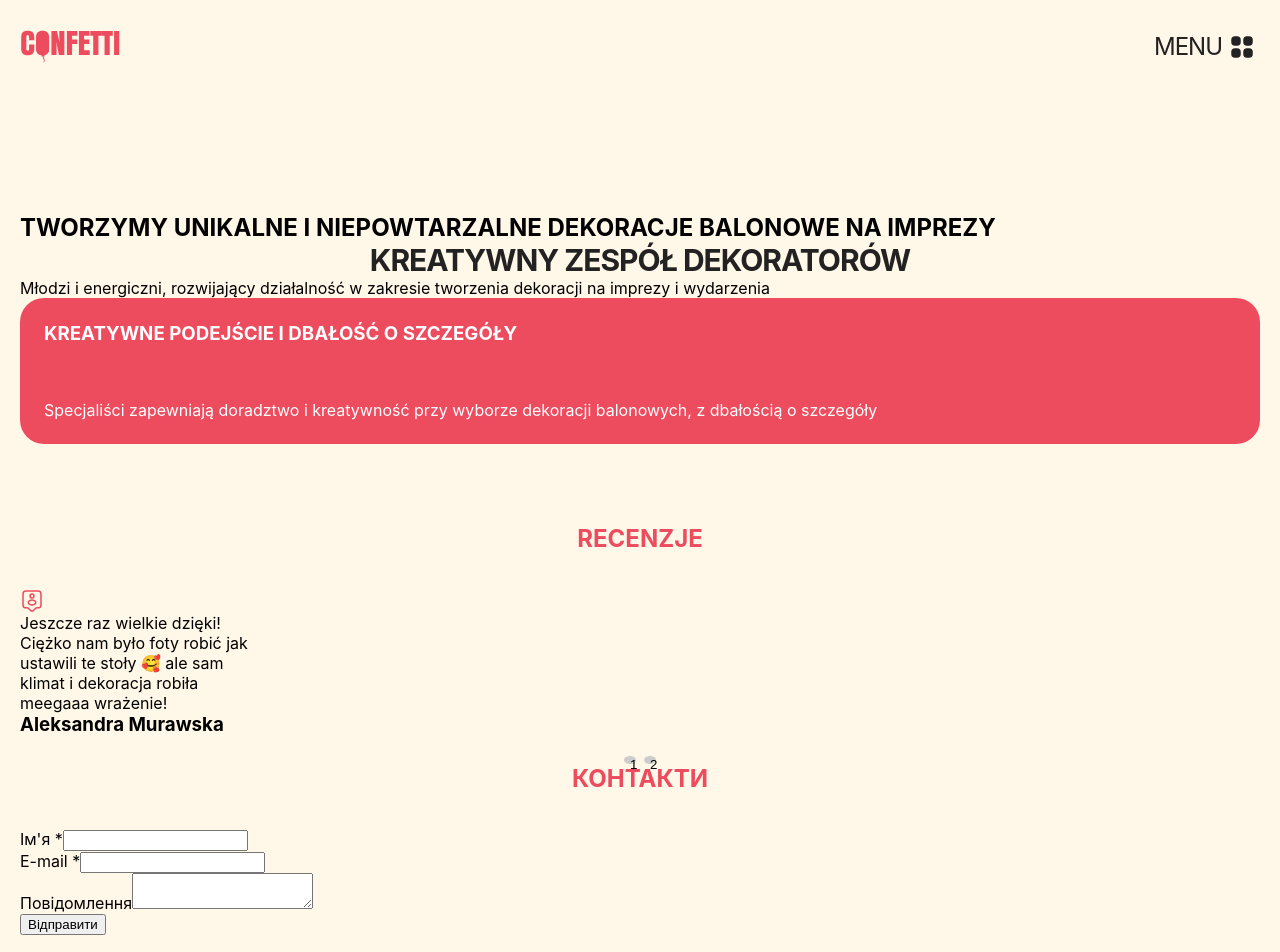
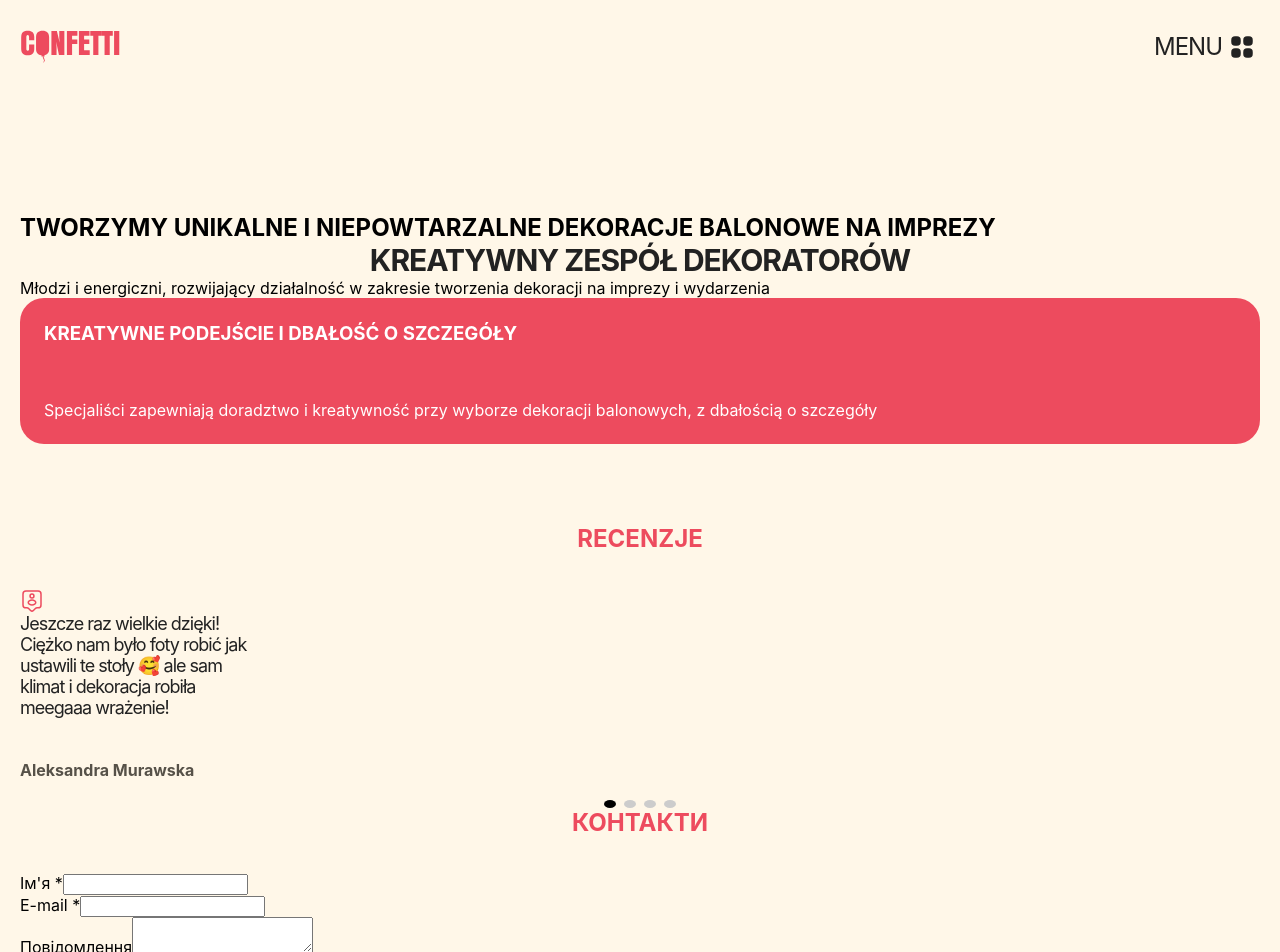
Before and after one commit to VasylTehlivets/Confetti, a React (Create React App) app: page / in a window 1280 px wide. Shown: the top 952 px of the page. Built offline with nearby package versions, Linux system fonts and the light colour scheme.

Commit message:
Update Reviews.js

```diff
--- a/src/components/Reviews/Reviews.js
+++ b/src/components/Reviews/Reviews.js
@@ -1,7 +1,69 @@
+// import React, { useState } from "react";
+// import "./Reviews.css";
+// import user1 from "../../assets/tag-user.svg";
+// import user2 from "../../assets/tag-user.svg";
+
+// const Reviews = () => {
+//   const [activeSlide, setActiveSlide] = useState(1); // початковий активний слайд
+
+//   // Функція для зміни активного слайда
+//   const changeSlide = (newSlide) => {
+//     setActiveSlide(newSlide); // змінюємо активний слайд
+//   };
+
+//   return (
+//     <div id="review" className="">
+//       <h2 className="name">Recenzje</h2>
+
+//       {/* Слайдер */}
+//       <div className="slider">
+//         {/* Перший слайд */}
+//         {activeSlide === 1 && (
+//           <div className="slide">
+//             <img src={user1} alt="user-1" />
+//             <p className="reviewDescr">
+//               Jeszcze raz wielkie dzięki! <br /> Ciężko nam było foty robić jak
+//               <br />
+//               ustawili te stoły 🥰 ale sam <br />
+//               klimat i dekoracja robiła <br /> meegaaa wrażenie!
+//             </p>
+//             <div className="tagUser">
+//               <h3 className="reviewName">Aleksandra Murawska</h3>
+//             </div>
+//           </div>
+//         )}
+
+//         {/* Другий слайд */}
+//         {activeSlide === 2 && (
+//           <div className="slide">
+//             <img src={user2} alt="user-2" />
+//             <p className="reviewDescr">Інший відгук тут...</p>
+//             <div className="tagUser">
+//               <h3 className="reviewName">Ім'я користувача</h3>
+//             </div>
+//           </div>
+//         )}
+//       </div>
+
+//       {/* Пагінація */}
+//       <div className="pagination">
+//         <button onClick={() => changeSlide(1)}>1</button>
+//         <button onClick={() => changeSlide(2)}>2</button>
+//         {/* Додайте кнопки для більшої кількості слайдів */}
+//       </div>
+//     </div>
+//   );
+// };
+
+// export default Reviews;
+///////////////////////////////////////////////////////////////
+
 import React, { useState } from "react";
 import "./Reviews.css";
 import user1 from "../../assets/tag-user.svg";
 import user2 from "../../assets/tag-user.svg";
+import user3 from "../../assets/tag-user.svg";
+import user4 from "../../assets/tag-user.svg";
 
 const Reviews = () => {
   const [activeSlide, setActiveSlide] = useState(1); // початковий активний слайд
@@ -21,14 +83,14 @@ const Reviews = () => {
         {activeSlide === 1 && (
           <div className="slide">
             <img src={user1} alt="user-1" />
-            <p className="reviewDescr">
+            <p className="review-descr">
               Jeszcze raz wielkie dzięki! <br /> Ciężko nam było foty robić jak
               <br />
               ustawili te stoły 🥰 ale sam <br />
               klimat i dekoracja robiła <br /> meegaaa wrażenie!
             </p>
-            <div className="tagUser">
-              <h3 className="reviewName">Aleksandra Murawska</h3>
+            <div className="tag-user">
+              <h3 className="review-name">Aleksandra Murawska</h3>
             </div>
           </div>
         )}
@@ -37,9 +99,44 @@ const Reviews = () => {
         {activeSlide === 2 && (
           <div className="slide">
             <img src={user2} alt="user-2" />
-            <p className="reviewDescr">Інший відгук тут...</p>
-            <div className="tagUser">
-              <h3 className="reviewName">Ім'я користувача</h3>
+            <p className="review-descr">
+              Jeszcze raz wielkie dzięki! <br /> Ciężko nam było foty robić jak
+              <br />
+              ustawili te stoły 🥰 ale sam <br />
+              klimat i dekoracja robiła <br /> meegaaa wrażenie!
+            </p>
+            <div className="tag-user">
+              <h3 className="review-name">Aleksandra Murawska</h3>
+            </div>
+          </div>
+        )}
+        {/* Третій слайд */}
+        {activeSlide === 3 && (
+          <div className="slide">
+            <img src={user3} alt="user-3" />
+            <p className="review-descr">
+              Jeszcze raz wielkie dzięki! <br /> Ciężko nam było foty robić jak
+              <br />
+              ustawili te stoły 🥰 ale sam <br />
+              klimat i dekoracja robiła <br /> meegaaa wrażenie!
+            </p>
+            <div className="tag-user">
+              <h3 className="review-name">Aleksandra Murawska</h3>
+            </div>
+          </div>
+        )}
+        {/* Четвертий слайд */}
+        {activeSlide === 4 && (
+          <div className="slide">
+            <img src={user4} alt="user-4" />
+            <p className="review-descr">
+              Jeszcze raz wielkie dzięki! <br /> Ciężko nam było foty robić jak
+              <br />
+              ustawili te stoły 🥰 ale sam <br />
+              klimat i dekoracja robiła <br /> meegaaa wrażenie!
+            </p>
+            <div className="tag-user">
+              <h3 className="review-name">Aleksandra Murawska</h3>
             </div>
           </div>
         )}
@@ -47,8 +144,22 @@ const Reviews = () => {
 
       {/* Пагінація */}
       <div className="pagination">
-        <button onClick={() => changeSlide(1)}>1</button>
-        <button onClick={() => changeSlide(2)}>2</button>
+        <button
+          className={activeSlide === 1 ? "active" : ""}
+          onClick={() => changeSlide(1)}
+        ></button>
+        <button
+          className={activeSlide === 2 ? "active" : ""}
+          onClick={() => changeSlide(2)}
+        ></button>
+        <button
+          className={activeSlide === 3 ? "active" : ""}
+          onClick={() => changeSlide(3)}
+        ></button>
+        <button
+          className={activeSlide === 4 ? "active" : ""}
+          onClick={() => changeSlide(4)}
+        ></button>
         {/* Додайте кнопки для більшої кількості слайдів */}
       </div>
     </div>
@@ -56,114 +167,3 @@ const Reviews = () => {
 };
 
 export default Reviews;
-///////////////////////////////////////////////////////////////
-
-// import React, { useState } from "react";
-// import "./Reviews.css";
-// import user1 from "../../assets/tag-user.svg";
-// import user2 from "../../assets/tag-user.svg";
-// import user3 from "../../assets/tag-user.svg";
-// import user4 from "../../assets/tag-user.svg";
-
-// const Reviews = () => {
-//   const [activeSlide, setActiveSlide] = useState(1); // початковий активний слайд
-
-//   // Функція для зміни активного слайда
-//   const changeSlide = (newSlide) => {
-//     setActiveSlide(newSlide); // змінюємо активний слайд
-//   };
-
-//   return (
-//     <div id="review" className="">
-//       <h2 className="name">Recenzje</h2>
-
-//       {/* Слайдер */}
-//       <div className="slider">
-//         {/* Перший слайд */}
-//         {activeSlide === 1 && (
-//           <div className="slide">
-//             <img src={user1} alt="user-1" />
-//             <p className="review-descr">
-//               Jeszcze raz wielkie dzięki! <br /> Ciężko nam było foty robić jak
-//               <br />
-//               ustawili te stoły 🥰 ale sam <br />
-//               klimat i dekoracja robiła <br /> meegaaa wrażenie!
-//             </p>
-//             <div className="tag-user">
-//               <h3 className="review-name">Aleksandra Murawska</h3>
-//             </div>
-//           </div>
-//         )}
-
-//         {/* Другий слайд */}
-//         {activeSlide === 2 && (
-//           <div className="slide">
-//             <img src={user2} alt="user-2" />
-//             <p className="review-descr">
-//               Jeszcze raz wielkie dzięki! <br /> Ciężko nam było foty robić jak
-//               <br />
-//               ustawili te stoły 🥰 ale sam <br />
-//               klimat i dekoracja robiła <br /> meegaaa wrażenie!
-//             </p>
-//             <div className="tag-user">
-//               <h3 className="review-name">Aleksandra Murawska</h3>
-//             </div>
-//           </div>
-//         )}
-//         {/* Третій слайд */}
-//         {activeSlide === 3 && (
-//           <div className="slide">
-//             <img src={user3} alt="user-3" />
-//             <p className="review-descr">
-//               Jeszcze raz wielkie dzięki! <br /> Ciężko nam było foty robić jak
-//               <br />
-//               ustawili te stoły 🥰 ale sam <br />
-//               klimat i dekoracja robiła <br /> meegaaa wrażenie!
-//             </p>
-//             <div className="tag-user">
-//               <h3 className="review-name">Aleksandra Murawska</h3>
-//             </div>
-//           </div>
-//         )}
-//         {/* Четвертий слайд */}
-//         {activeSlide === 4 && (
-//           <div className="slide">
-//             <img src={user4} alt="user-4" />
-//             <p className="review-descr">
-//               Jeszcze raz wielkie dzięki! <br /> Ciężko nam było foty robić jak
-//               <br />
-//               ustawili te stoły 🥰 ale sam <br />
-//               klimat i dekoracja robiła <br /> meegaaa wrażenie!
-//             </p>
-//             <div className="tag-user">
-//               <h3 className="review-name">Aleksandra Murawska</h3>
-//             </div>
-//           </div>
-//         )}
-//       </div>
-
-//       {/* Пагінація */}
-//       <div className="pagination">
-//         <button
-//           className={activeSlide === 1 ? "active" : ""}
-//           onClick={() => changeSlide(1)}
-//         ></button>
-//         <button
-//           className={activeSlide === 2 ? "active" : ""}
-//           onClick={() => changeSlide(2)}
-//         ></button>
-//         <button
-//           className={activeSlide === 3 ? "active" : ""}
-//           onClick={() => changeSlide(3)}
-//         ></button>
-//         <button
-//           className={activeSlide === 4 ? "active" : ""}
-//           onClick={() => changeSlide(4)}
-//         ></button>
-//         {/* Додайте кнопки для більшої кількості слайдів */}
-//       </div>
-//     </div>
-//   );
-// };
-
-// export default Reviews;
```
